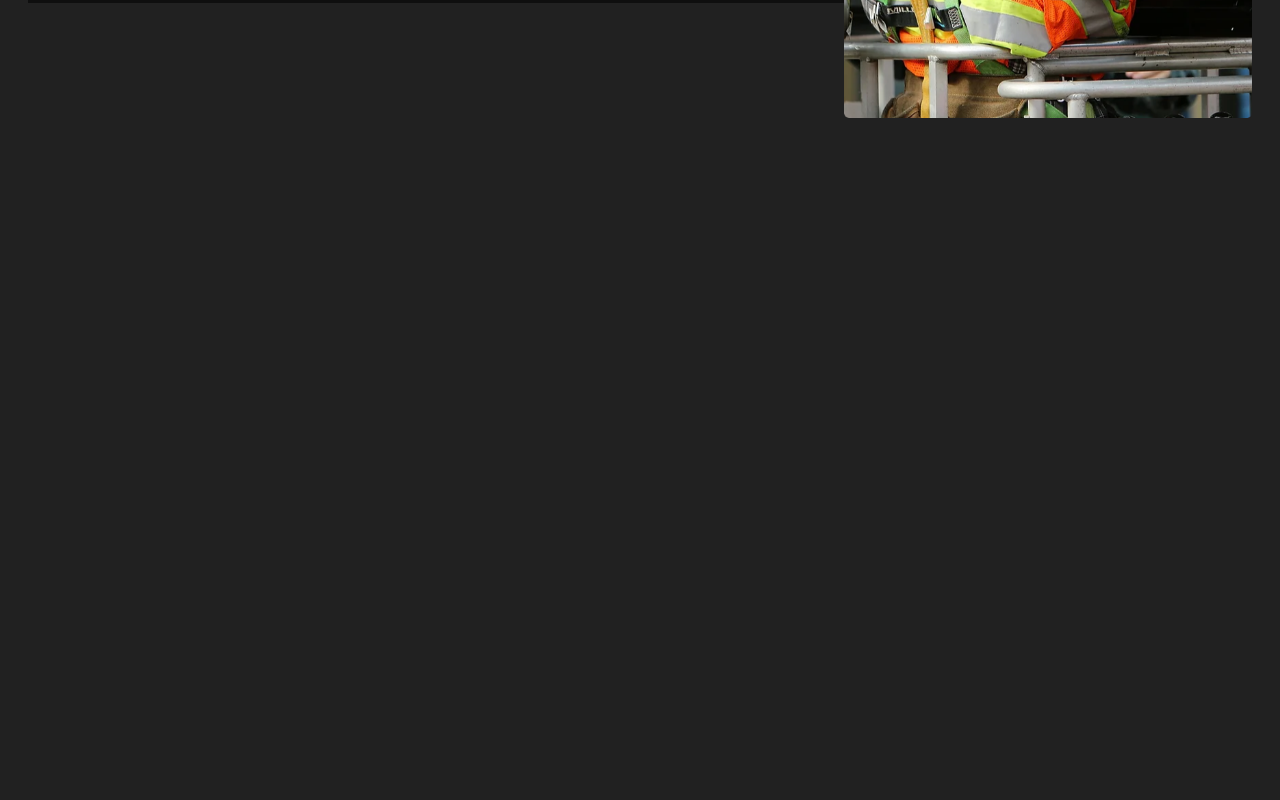
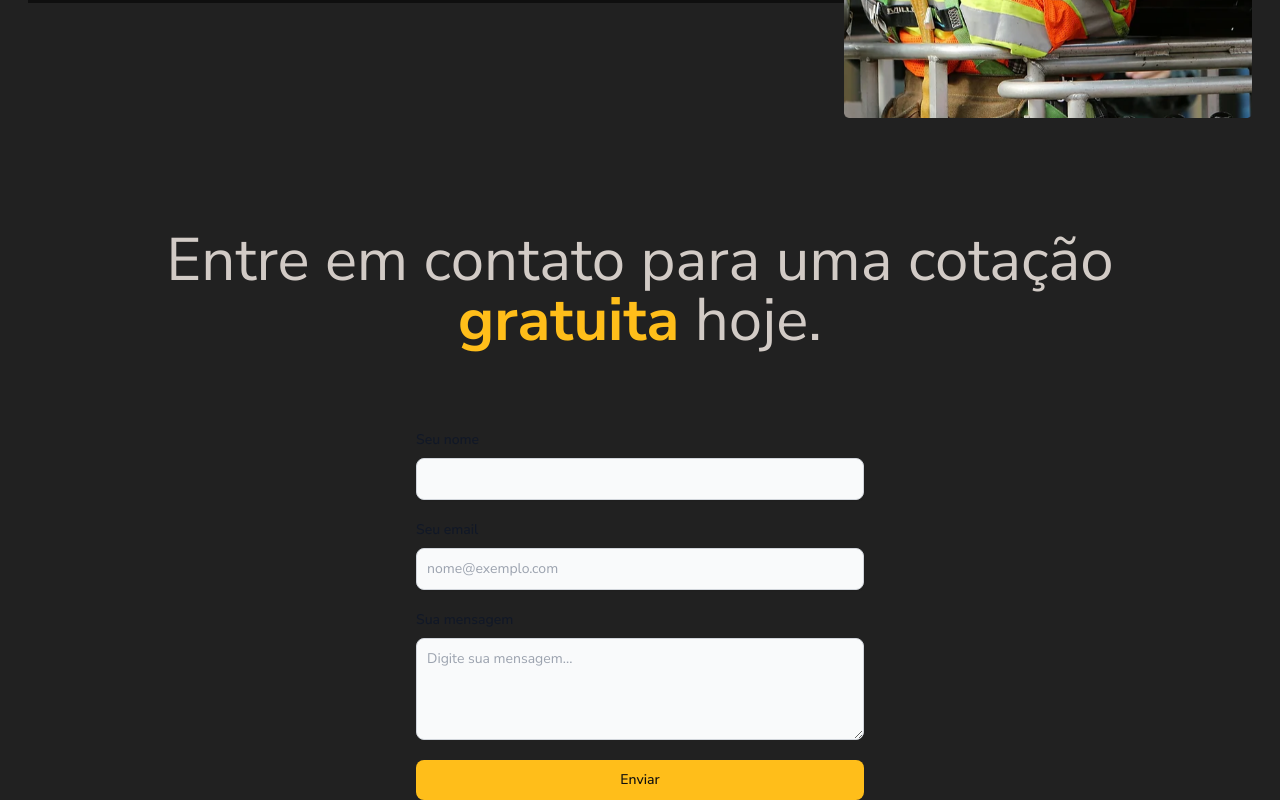
Before and after one commit to alexdiegoo/igconstruir-landing-page, a React (Vite) app: page / in a window 1280 px wide. Shown: the part 2928-3728 px from the top of the page. Before the commit the page ends 3046 px from the top, so only its background shows below. Built offline with nearby package versions, Linux system fonts and the light colour scheme.

Commit message:
feat: :sparkles: section contact

```diff
--- a/src/App.tsx
+++ b/src/App.tsx
@@ -4,6 +4,8 @@
 import Home from "./sections/Home";
 import Services from "./sections/Services";
 import About from "./sections/About";
+import Contact from "./sections/Contact";
+
 
 import ServiceCheckList from "./components/ServiceChecklist";
 
@@ -19,6 +21,7 @@
       <ServiceCheckList />
       <Container>
         <About />
+        <Contact />
       </Container>
     </div>
   )
--- /dev/null
+++ b/src/sections/Contact/index.tsx
@@ -0,0 +1,33 @@
+function Contact() {
+    return (
+        <section id="contact" className="w-full h-min mt-14 md:mt-28">
+            <div className="w-full flex justify-center">
+                <h1
+                    className="text-center text-2xl md:text-6xl max-w-6xl"
+                >Entre em contato para uma cotação <strong className="text-cta">gratuita</strong> hoje.</h1>
+            </div>
+            <div className="w-full flex justify-center mt-20">
+
+                <div className="w-full">
+                    <form className="max-w-md mx-auto">
+                        <div className="mb-5">
+                            <label htmlFor="name" className="block mb-2 text-sm font-medium text-gray-900 dark:text-white">Seu nome</label>
+                            <input type="text" id="name" className="shadow-sm bg-gray-50 border border-gray-300 text-gray-900 text-sm rounded-lg focus:ring-blue-500 focus:border-blue-500 block w-full p-2.5 dark:bg-gray-700 dark:border-gray-600 dark:placeholder-gray-400 dark:text-white dark:focus:ring-blue-500 dark:focus:border-blue-500 dark:shadow-sm-light" required />
+                        </div>
+                        <div className="mb-5">
+                            <label htmlFor="email" className="block mb-2 text-sm font-medium text-gray-900 dark:text-white">Seu email</label>
+                            <input type="email" id="email" className="shadow-sm bg-gray-50 border border-gray-300 text-gray-900 text-sm rounded-lg focus:ring-blue-500 focus:border-blue-500 block w-full p-2.5 dark:bg-gray-700 dark:border-gray-600 dark:placeholder-gray-400 dark:text-white dark:focus:ring-blue-500 dark:focus:border-blue-500 dark:shadow-sm-light" placeholder="nome@exemplo.com" required />
+                        </div>
+                        <div className="mb-5">
+                            <label htmlFor="message" className="block mb-2 text-sm font-medium text-gray-900 dark:text-white">Sua mensagem</label>
+                            <textarea id="message" rows={4} className="block p-2.5 w-full text-sm text-gray-900 bg-gray-50 rounded-lg border border-gray-300 focus:ring-blue-500 focus:border-blue-500 dark:bg-gray-700 dark:border-gray-600 dark:placeholder-gray-400 dark:text-white dark:focus:ring-blue-500 dark:focus:border-blue-500" placeholder="Digite sua mensagem..."></textarea>
+                        </div>
+                        <button type="submit" className="text-bg-card bg-cta focus:ring-4 focus:outline-none font-medium rounded-lg text-sm px-5 py-2.5 text-center w-full">Enviar</button>
+                    </form>
+                </div>
+            </div>
+        </section>
+    );
+}
+
+export default Contact;
```
